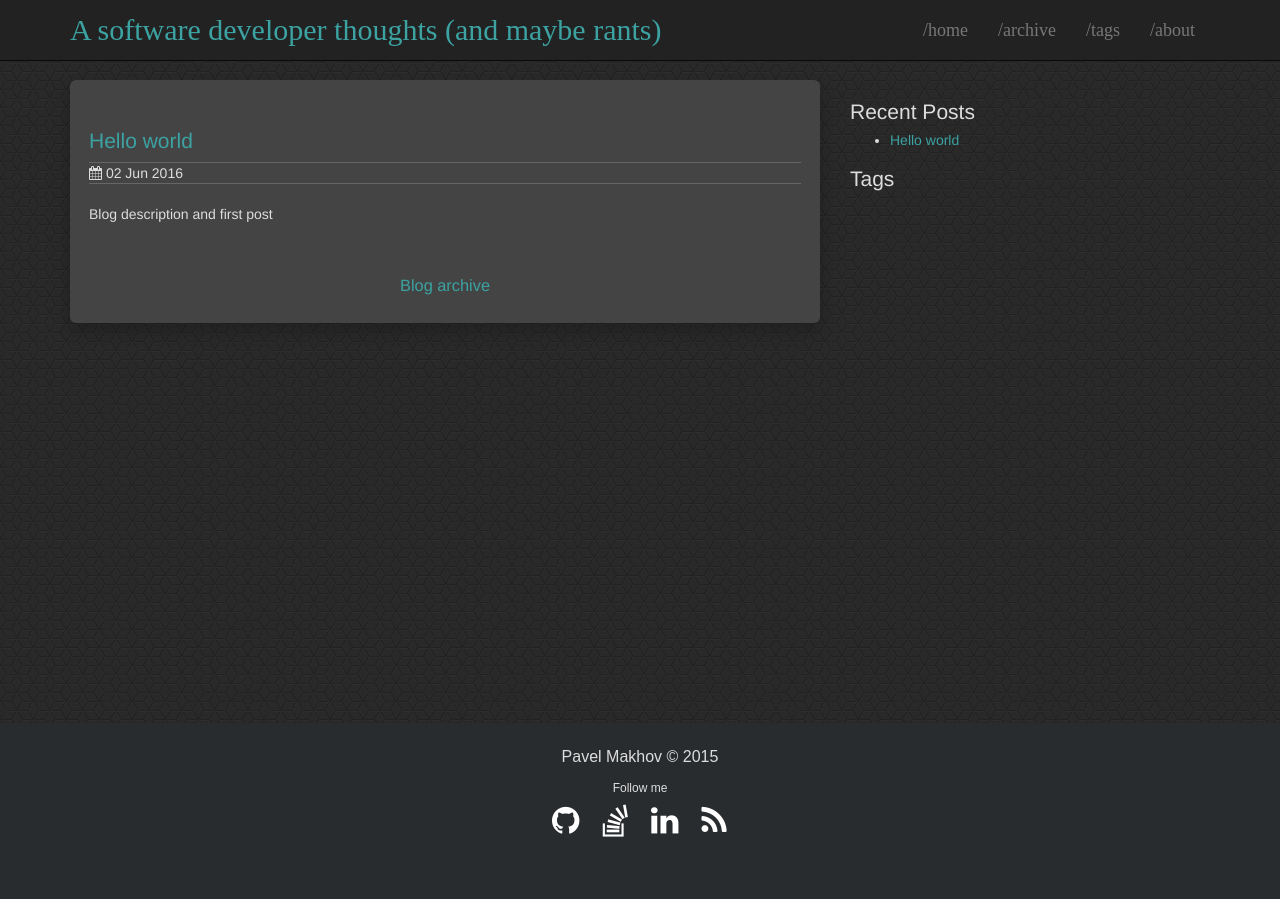
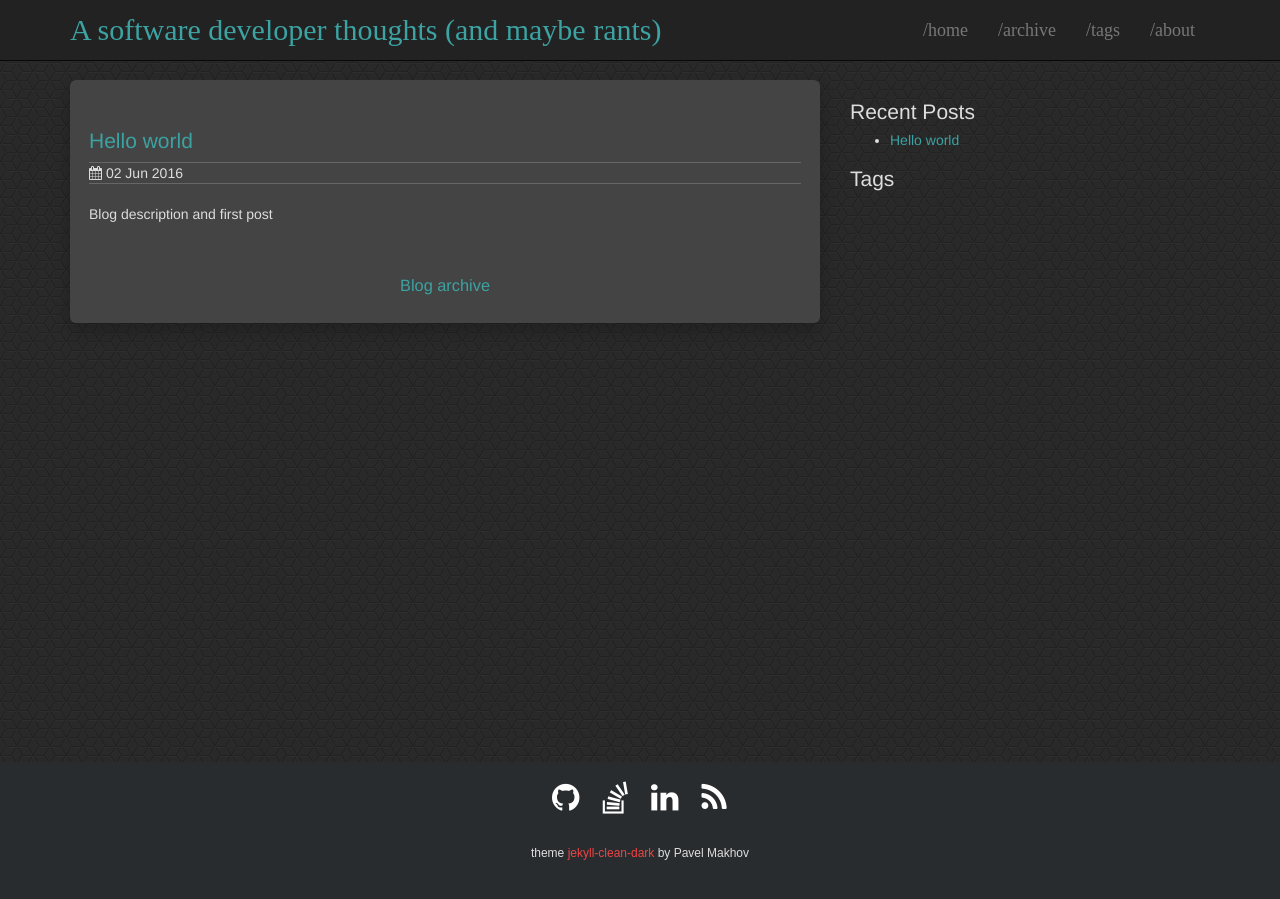
Before and after one commit to edisongustavo/edisongustavo.github.io, a Jekyll site: the page built from index.html, in a window 1280 px wide. Built offline with Jekyll 4.4.1, drawn with Linux system fonts in a browser that asks for light colours; some of the changed lines change nothing that is shown.

Commit message:
Fix footer and remove share buttons

```diff
--- a/_config.yml
+++ b/_config.yml
@@ -10,13 +10,13 @@
 # For a project page here should be a project name. Otherwise (for user's/organizaion's page leave it empty)
 baseurl: ''
 
-share:
-  facebook: true
-  twitter: true
-  gplus: true
-  linkedin: true
-  pinterest: true
-  email: true
+# share:
+#   facebook: true
+#   twitter: true
+#   gplus: true
+#   linkedin: true
+#   pinterest: true
+#   email: true
 
 social:
   github: edisongustavo
--- a/_includes/footer.html
+++ b/_includes/footer.html
@@ -1,8 +1,8 @@
     <footer class="footer-distributed">
       <div class="container">
         <div class="footer">
-          <p>Pavel Makhov &copy; 2015</p>
           {% include social.html %}
+          <h6>theme <a href="https://github.com/streetturtle/jekyll-clean-dark">jekyll-clean-dark</a> by Pavel Makhov</h6>
         </div>
       </div>
     </footer>
--- a/_includes/social.html
+++ b/_includes/social.html
@@ -1,5 +1,3 @@
-<h6>Follow me</h6>
-
 <ul class="social-media">
 
   {% if site.social.github %}
```
Also changed, not shown: 1 other file.
